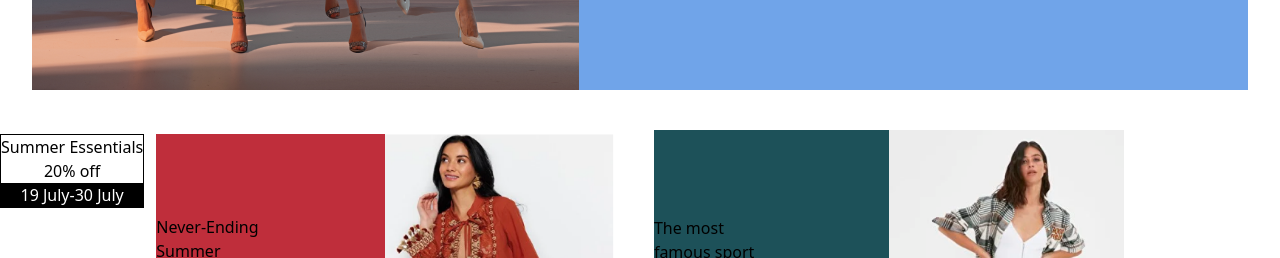
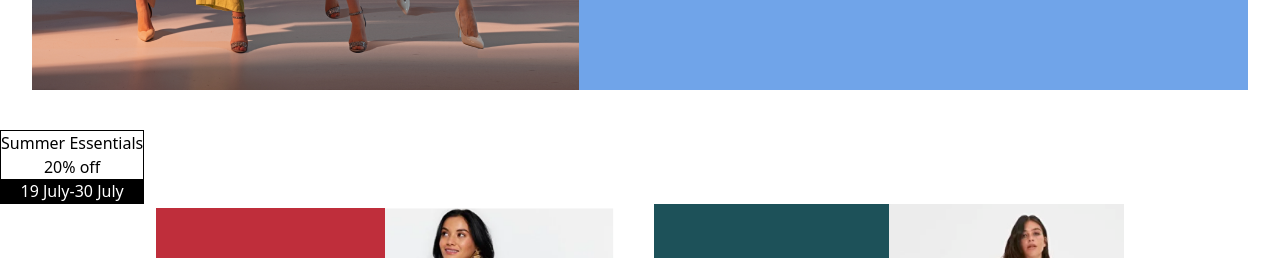
Before and after one commit to Alexandra4373/Luminae, a React (Vite) app: page /women in a window 1280 px wide. Shown: the part 860-1118 px from the top of the page. Built offline with nearby package versions, Linux system fonts and the light colour scheme.

Commit message:
Update Home.jsx

```diff
--- a/src/containers/Home.jsx
+++ b/src/containers/Home.jsx
@@ -39,8 +39,8 @@ const Home = () => {
         </div>
       </div>
 
-      <div className="relative ">
-        <div className="absolute top-1">
+      <div className=" ">
+        <div className="">
           <button className="border ">
             <h4>Summer Essentials</h4>
             <h5>20% off</h5>
```
